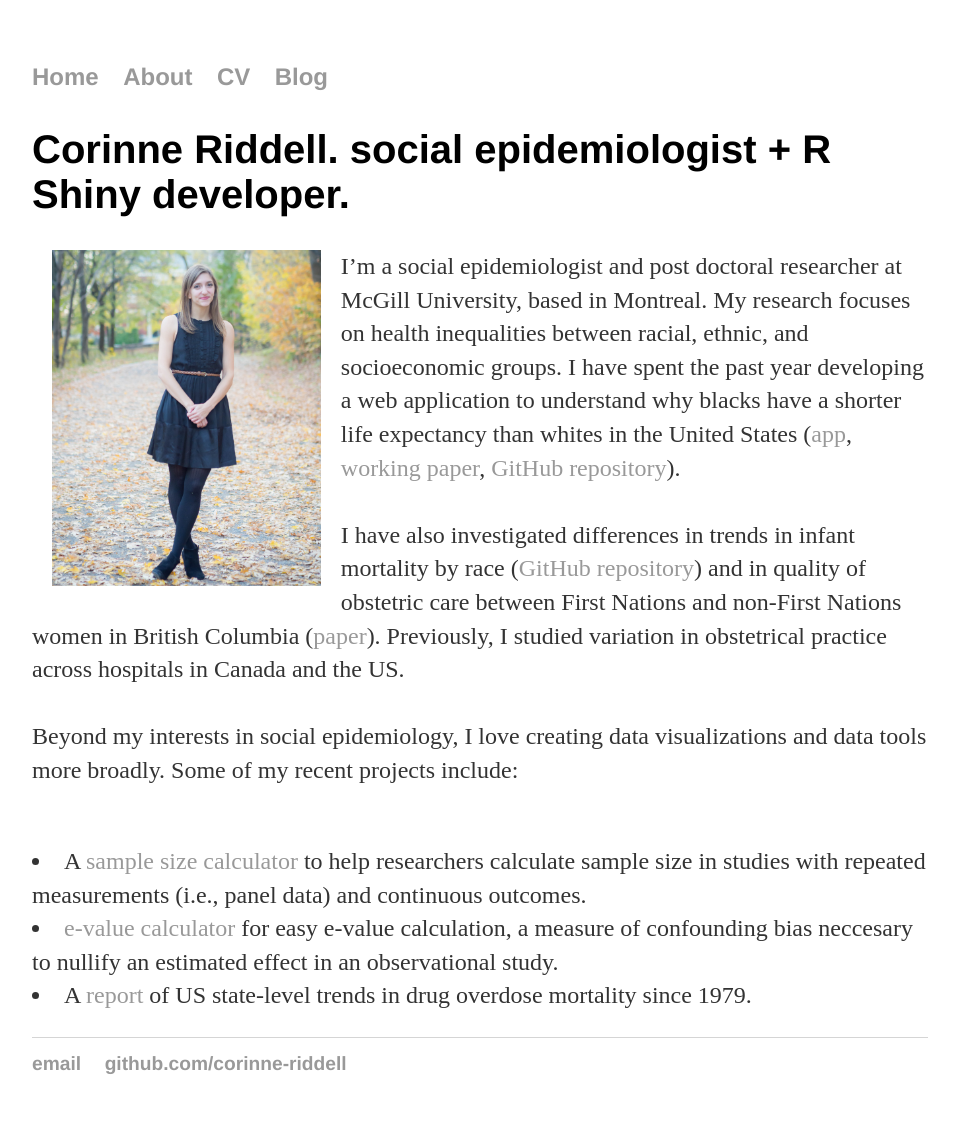
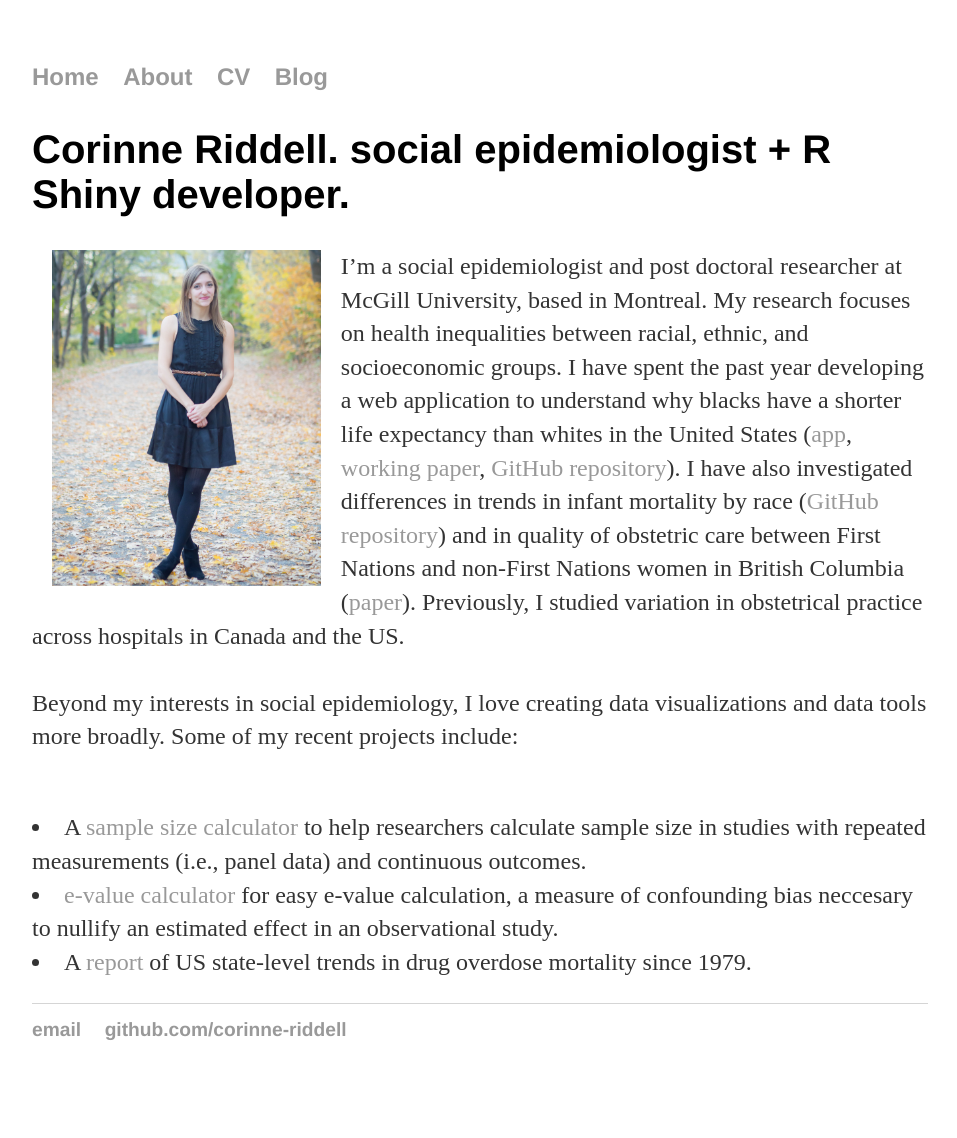
Before and after one commit to corinne-riddell/corinne-riddell.github.io, a Jekyll site: the page built from index.html, in a window 1280 px wide. Shown: the whole page, without its empty margins (160-1117 px from the left). Built offline with Jekyll 4.4.1, drawn with Linux system fonts in a browser that asks for light colours; after the commit the page ends 1104 px from its top, so only the background shows below that.

```diff
--- a/index.html
+++ b/index.html
@@ -4,7 +4,7 @@
 ---
 <div class="blurb">
 	<h2>Corinne Riddell. social epidemiologist + R Shiny developer.</h2>
-	<p><img src="CorinneStanding.jpg" alt="Corinne Riddell" hspace=20 width="30%" style="float:left;"/>I’m a social epidemiologist and post doctoral researcher at McGill University, based in Montreal. My research focuses on health inequalities between racial, ethnic, and socioeconomic groups. I have spent the past year developing a web application to understand why blacks have a shorter life expectancy than whites in the United States (<a href="https://corinne-riddell.shinyapps.io/black-white-life-expectancy/">app</a>, <a href="http://biorxiv.org/content/early/2017/05/25/140152">working paper</a>, <a href="https://github.com/corinne-riddell/BlackWhiteMortalityGap">GitHub repository</a>).<br/><br/>
+	<p><img src="CorinneStanding.jpg" alt="Corinne Riddell" hspace=20 width="30%" style="float:left;"/>I’m a social epidemiologist and post doctoral researcher at McGill University, based in Montreal. My research focuses on health inequalities between racial, ethnic, and socioeconomic groups. I have spent the past year developing a web application to understand why blacks have a shorter life expectancy than whites in the United States (<a href="https://corinne-riddell.shinyapps.io/black-white-life-expectancy/">app</a>, <a href="http://biorxiv.org/content/early/2017/05/25/140152">working paper</a>, <a href="https://github.com/corinne-riddell/BlackWhiteMortalityGap">GitHub repository</a>).
 		I have also investigated differences in trends in infant mortality by race (<a href="https://github.com/corinne-riddell/InfantMortality">GitHub repository</a>) and in quality of obstetric care between First Nations and non-First Nations women in British Columbia (<a href="http://www.cmaj.ca/content/188/2/E36.long">paper</a>). Previously, I studied variation in obstetrical practice across hospitals in Canada and the US.<br/><br/>
 		Beyond my interests in social epidemiology, I love creating data visualizations and data tools more broadly. Some of my recent projects include:<br/><br/>
 		<li>A <a href="https://corinne-riddell.shinyapps.io/mcgilleboh-samplesizecalculator/">sample size calculator</a> to help researchers calculate sample size in studies with repeated measurements (i.e., panel data) and continuous outcomes.</li>
```
